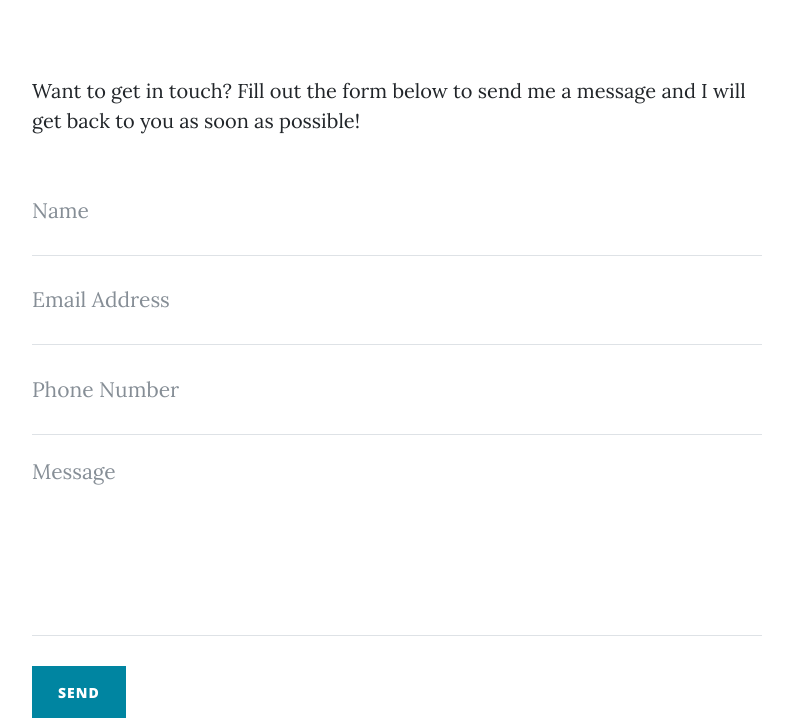
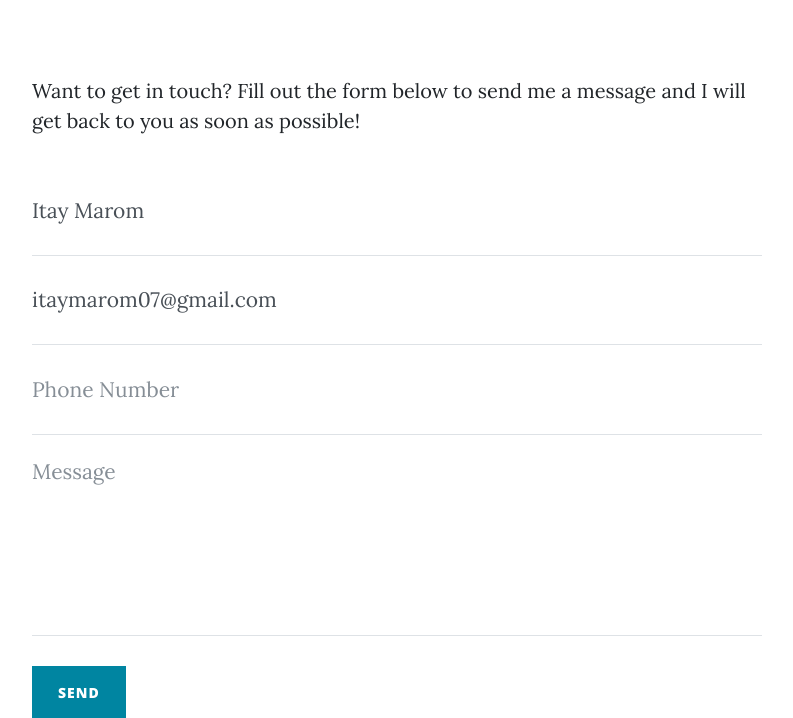
Before and after one commit to Itay01/itay-blog, a Flask app: page /contact in a window 1280 px wide. Shown: the part 536-1254 px from the top of the page, without its empty margins (243-1036 px from the left). Run offline with Flask 2, Linux system fonts and the light colour scheme; a user stored in the database is signed in; some libraries are stand-ins or nearby versions.

Commit message:
Autofill name and email in contact form

```diff
--- a/templates/contact.html
+++ b/templates/contact.html
@@ -27,25 +27,25 @@
         <!-- Contact Form - Enter your email address on line 19 of the mail/contact_me.php file to make this form work. -->
         <!-- WARNING: Some web hosts do not allow emails to be sent through forms to common mail hosts like Gmail or Yahoo. It's recommended that you use a private domain email address! -->
         <!-- To use the contact form, your site must be on a live web host with PHP! The form will not work locally! -->
-        <form name="sentMessage" id="contactForm" action="{{ url_for('contact') }}" method="post" novalidate>
+        <form name="sentMessage" id="contactForm" action="{{ url_for('contact') }}" method="post">
           <div class="control-group">
             <div class="form-group floating-label-form-group controls">
               <label>Name</label>
-              <input type="text" name="name" class="form-control" placeholder="Name" id="name" required data-validation-required-message="Please enter your name.">
+              <input type="text" autocomplete="off" onkeydown="return false;" value="{{ current_user.name }}" name="name" class="form-control" placeholder="Name" id="name" required data-validation-required-message="Please enter your name.">
               <p class="help-block text-danger"></p>
             </div>
           </div>
           <div class="control-group">
             <div class="form-group floating-label-form-group controls">
               <label>Email Address</label>
-              <input type="email" name="email" class="form-control" placeholder="Email Address" id="email" required data-validation-required-message="Please enter your email address.">
+              <input type="email" autocomplete="off" onkeydown="return false;" value="{{ current_user.email }}" name="email" class="form-control" placeholder="Email Address" id="email" required data-validation-required-message="Please enter your email address.">
               <p class="help-block text-danger"></p>
             </div>
           </div>
           <div class="control-group">
             <div class="form-group col-xs-12 floating-label-form-group controls">
               <label>Phone Number</label>
-              <input type="tel" name="phone" class="form-control" placeholder="Phone Number" id="phone" required data-validation-required-message="Please enter your phone number.">
+              <input type="tel" name="phone" class="form-control" placeholder="Phone Number" id="phone" required data-validation-required-message="Please enter your phone number." />
               <p class="help-block text-danger"></p>
             </div>
           </div>
```
